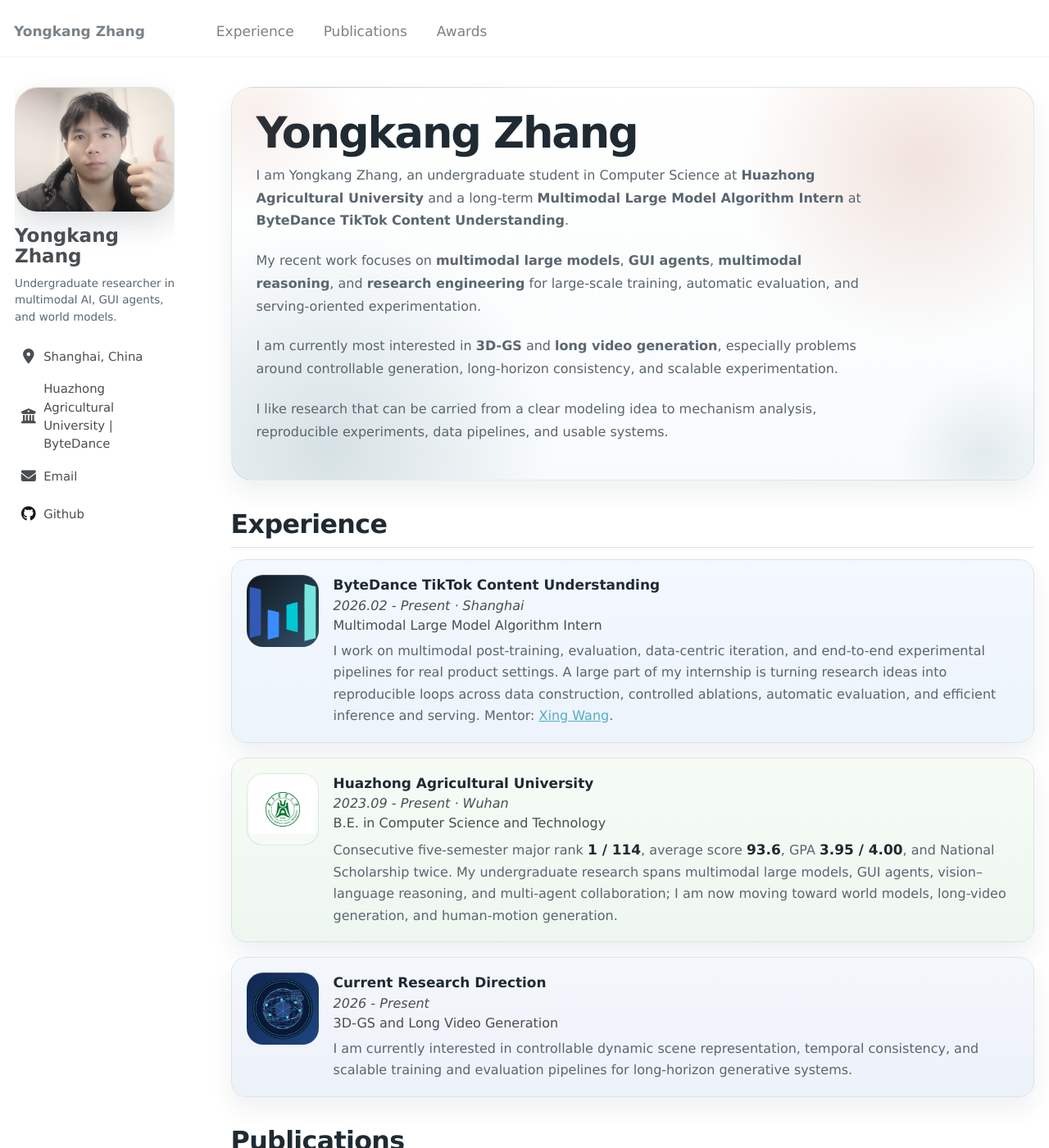
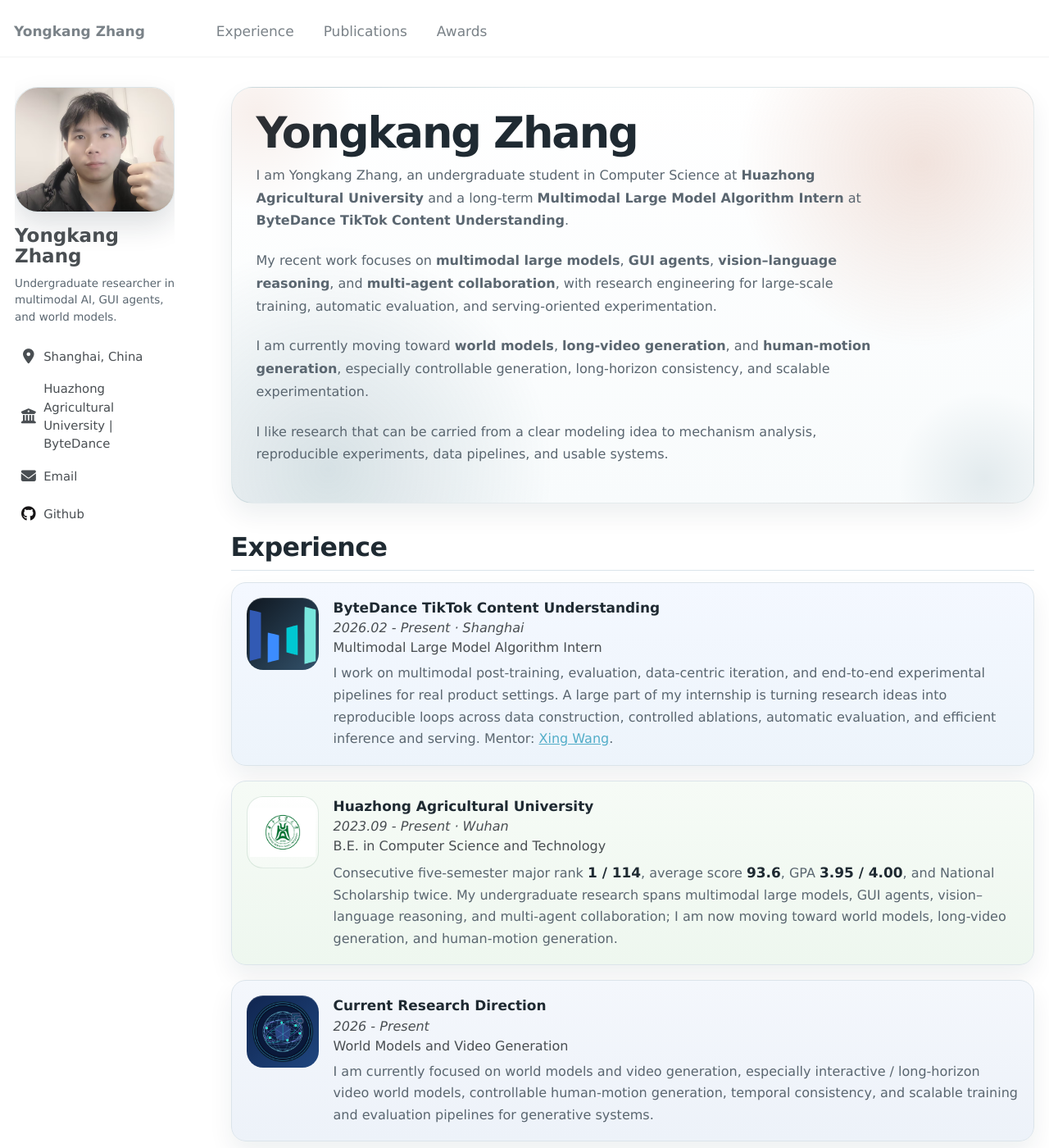
Before and after one commit to calmee4/Yongkang_CV, a Jekyll site: the page built from _pages/about.md, in a window 1280 px wide and 1400 px high. Shown: the whole window at 82% size. Built offline with Jekyll 4.4.1, drawn with Linux system fonts in a browser that asks for light colours.

Commit message:
Update current direction to world models and video generation.
Co-authored-by: Cursor <cursoragent@cursor.com>

```diff
--- a/_pages/about.md
+++ b/_pages/about.md
@@ -20,14 +20,15 @@ redirect_from:
 
   <p>
     My recent work focuses on <strong>multimodal large models</strong>, <strong>GUI agents</strong>,
-    <strong>multimodal reasoning</strong>, and <strong>research engineering</strong> for large-scale
-    training, automatic evaluation, and serving-oriented experimentation.
+    <strong>vision–language reasoning</strong>, and <strong>multi-agent collaboration</strong>,
+    with research engineering for large-scale training, automatic evaluation, and serving-oriented
+    experimentation.
   </p>
 
   <p>
-    I am currently most interested in <strong>3D-GS</strong> and
-    <strong>long video generation</strong>, especially problems around controllable generation,
-    long-horizon consistency, and scalable experimentation.
+    I am currently moving toward <strong>world models</strong>, <strong>long-video generation</strong>,
+    and <strong>human-motion generation</strong>, especially controllable generation, long-horizon
+    consistency, and scalable experimentation.
   </p>
 
   <p>
@@ -82,10 +83,11 @@ Experience
     <div class="experience-info">
       <strong>Current Research Direction</strong><br>
       <em>2026 - Present</em><br>
-      3D-GS and Long Video Generation<br>
+      World Models and Video Generation<br>
       <span class="experience-note">
-        I am currently interested in controllable dynamic scene representation, temporal consistency,
-        and scalable training and evaluation pipelines for long-horizon generative systems.
+        I am currently focused on world models and video generation, especially interactive /
+        long-horizon video world models, controllable human-motion generation, temporal consistency,
+        and scalable training and evaluation pipelines for generative systems.
       </span>
     </div>
   </div>
```
